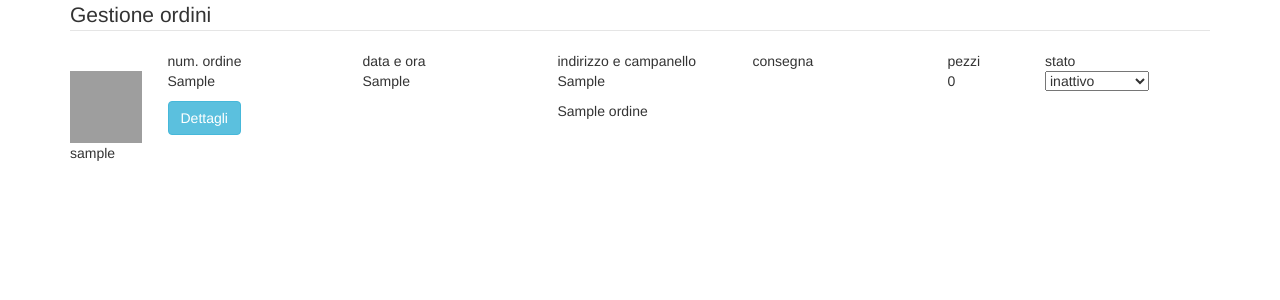
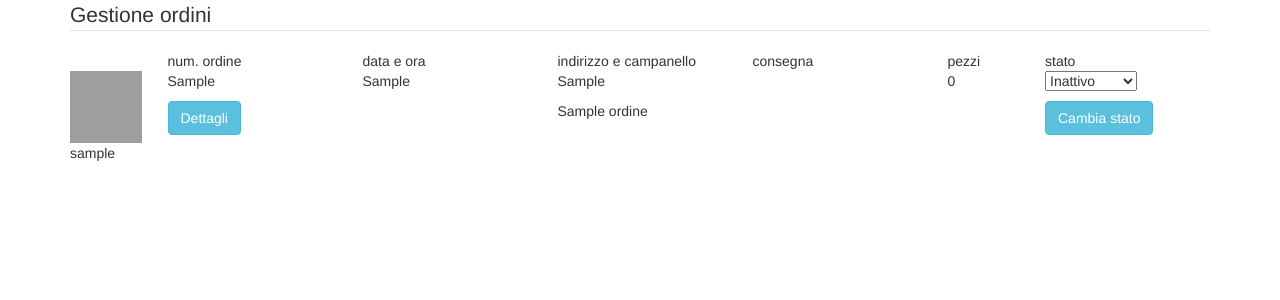
Before and after one commit to KnightOfDolAmroth/Food-service-website, a PHP site: page /admin_home.php in a window 1280 px wide. Shown: the part 193-493 px from the top of the page. Run offline with PHP 8.4, Linux system fonts and the light colour scheme; tables that the repository leaves empty or names only in its code hold one stand-in row (values such as "Sample post"); data that the repository does not hold is empty; some libraries are stand-ins or nearby versions; grey boxes are pictures that could not be loaded.

Commit message:
admin can change ordini status

```diff
--- a/src/html/admin_home.php
+++ b/src/html/admin_home.php
@@ -64,6 +64,26 @@
 						console.log(codice_ordine);
 						$('#dettagli_ordine').html(data);
 						$('#data_modal').modal("show");
+					}
+				});
+			});
+
+			$('.selectpicker').click(function(){
+				var stato = $(this).val();
+				document.getElementById("stato").value = stato;
+				console.log((document.getElementById("stato").value));
+			});
+
+			$('.bottone_stato').click(function(){
+				var procedi = $(this).val();
+				var stato = $('#stato').val();
+				$.ajax({
+					url:"cambia_stato.php",
+					method:"post",
+					data:{procedi:procedi,stato:stato},
+					success:function(data){
+						console.log(procedi);
+						$('#dettagli_ordine').html(data);
 					}
 				});
 			});
--- a/src/html/carica-ordini.php
+++ b/src/html/carica-ordini.php
@@ -46,9 +46,13 @@
 						<div class="form-group">
 							<label hidden for="status">Stato:</label>
 							<select class="selectpicker" id="status">
-							<option selected="selected" value="inattivo">inattivo</option>
-							<option value="preparazione">in spedizione</option>
-							<option value="partito">pagato</option></select>
+								<option selected="selected" value="Inattivo">Inattivo</option>
+								<option value="Spedizione">Spedizione</option>
+								<option value="Pagato">Pagato</option>
+							</select>
+							<p></p>
+							<input type="hidden" id="stato" value="non settato"/>
+							<button class="btn btn-info bottone_stato" type="button" name="button" value="'.$row["codice_ordine"].'">Cambia stato</button>
 						</div>
 					</div>
 				</div>
```
Also changed, not shown: src/html/cambia_stato.php (added, +21 -0 lines).
